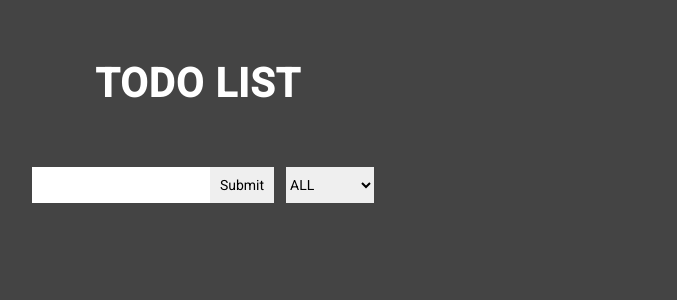
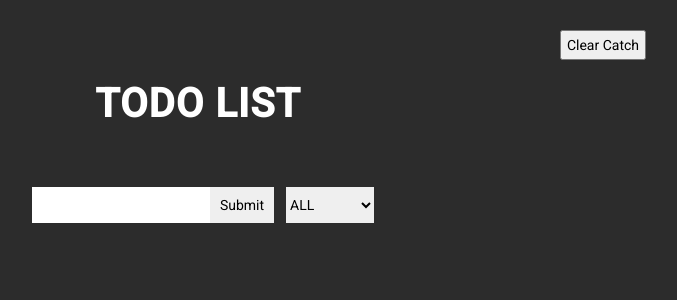
Before and after one commit to Meet-forever/react-todo-list, a React (Create React App) app: page / in a window 1280 px wide. Shown: the top 300 px of the page, without its empty margins (442-1119 px from the left). Built offline with nearby package versions, Linux system fonts and the light colour scheme.

Commit message:
added new feature: catch and clear catch

```diff
--- a/src/App.js
+++ b/src/App.js
@@ -1,13 +1,42 @@
-import {useState} from 'react'
+import {useState, useEffect} from 'react'
 import Form from "./components/Form";
 import ListContainer from "./components/ListContainer";
+import ClearCatch from './components/ClearCatch';
 
 function App() {
   const [inputText, setText] = useState("");
   const [textArr, setArr] = useState([]);
   const [condition, setCondition] = useState("all");
+
+  //Run once
+  //First it will check if the site already have the list stored or not
+  // And if it contains the list then it will set values otherwise it will
+  // create new empty list for it.
+
+  useEffect(()=>{
+    getLocalTodoList()
+  },[]);
+
+
+  const getLocalTodoList= () =>{
+    if(localStorage.getItem('todoList')===null){
+      localStorage.setItem('todoList', JSON.stringify([]));
+    }
+    else{
+      const fetchedTodoList = JSON.parse(localStorage.getItem('todoList'));
+      setArr(fetchedTodoList);
+    }
+  }
+
+  //Run and save
+  useEffect(()=>{
+    localStorage.setItem('todoList', JSON.stringify(textArr))
+  },[textArr]);
+
   return (
     <div className="App">
+      <ClearCatch setArr={setArr} />
+
       <header><h1>TODO LIST</h1></header>
 
       <Form
--- /dev/null
+++ b/src/components/ClearCatch.js
@@ -0,0 +1,15 @@
+import React from 'react'
+
+
+export default function ClearCatch({setArr}) {
+    const clearHandler = () => {
+        localStorage.setItem('todoList', JSON.stringify([]));
+        setArr([]);
+    }
+
+    return (
+        <div className="clear-btn-set">
+                <button onClick={clearHandler} className="clear-btn" type='button'>Clear Catch</button>
+        </div>
+    )
+}
--- a/src/components/Form.js
+++ b/src/components/Form.js
@@ -11,7 +11,7 @@ export default function Form({
   };
   const SubmitHandler = (e) => {
     e.preventDefault();
-    if(inputText != ""){
+    if(inputText !== ""){
         setArr((i) => [
             ...textArr,
             {
--- a/src/index.css
+++ b/src/index.css
@@ -5,11 +5,11 @@
     font-size: 14px;
 }
 body{
-    background-color: rgb(68, 68, 68);
+    background-color: rgb(44, 44, 44);
 }
 header{
     text-align: center;
-    margin: 60px auto;
+    margin: 20px auto 60px auto;
     color: #fff;
     letter-spacing: 1px;
 }
@@ -92,3 +92,13 @@ input:focus{
 .paintIt{
     background-color: rgb(117, 117, 117);
 }
+.clear-btn-set{
+    display: flex;
+    justify-content: flex-end;
+    align-items: center;
+    margin: 30px 15% 20px 0;
+}
+.clear-btn{
+    padding: 5px;
+    font-weight: 400;
+}
```
